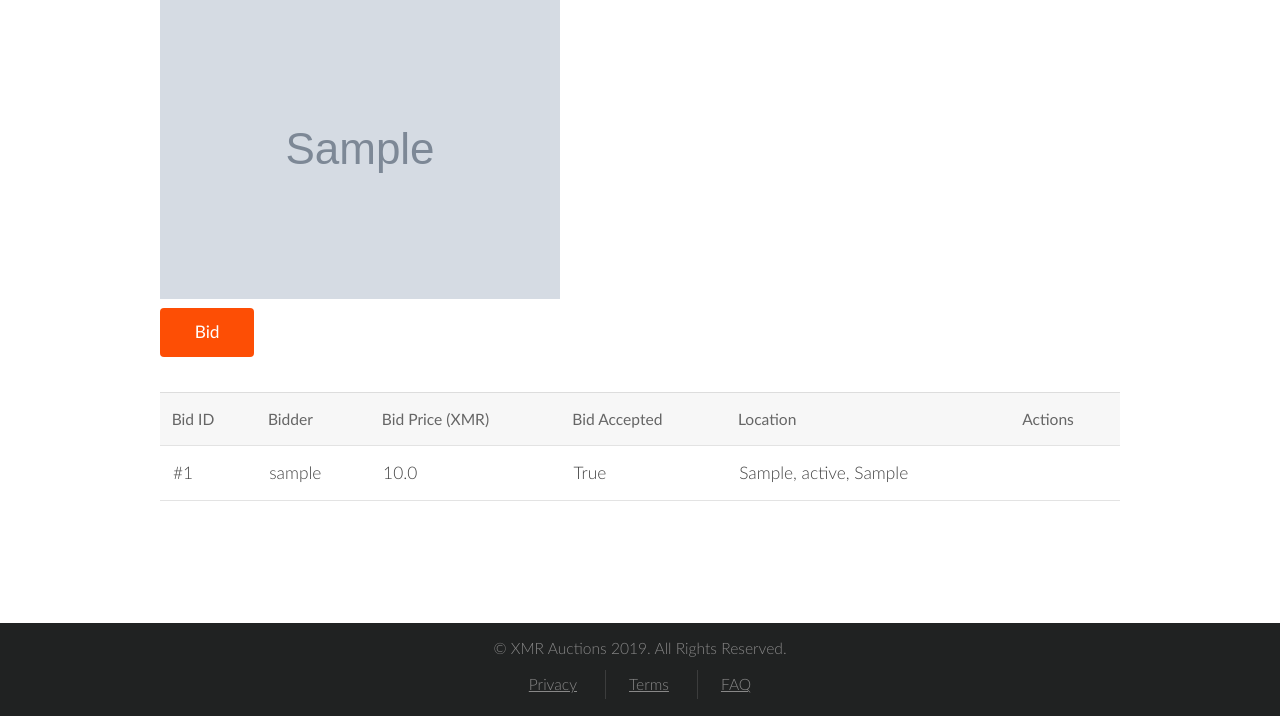
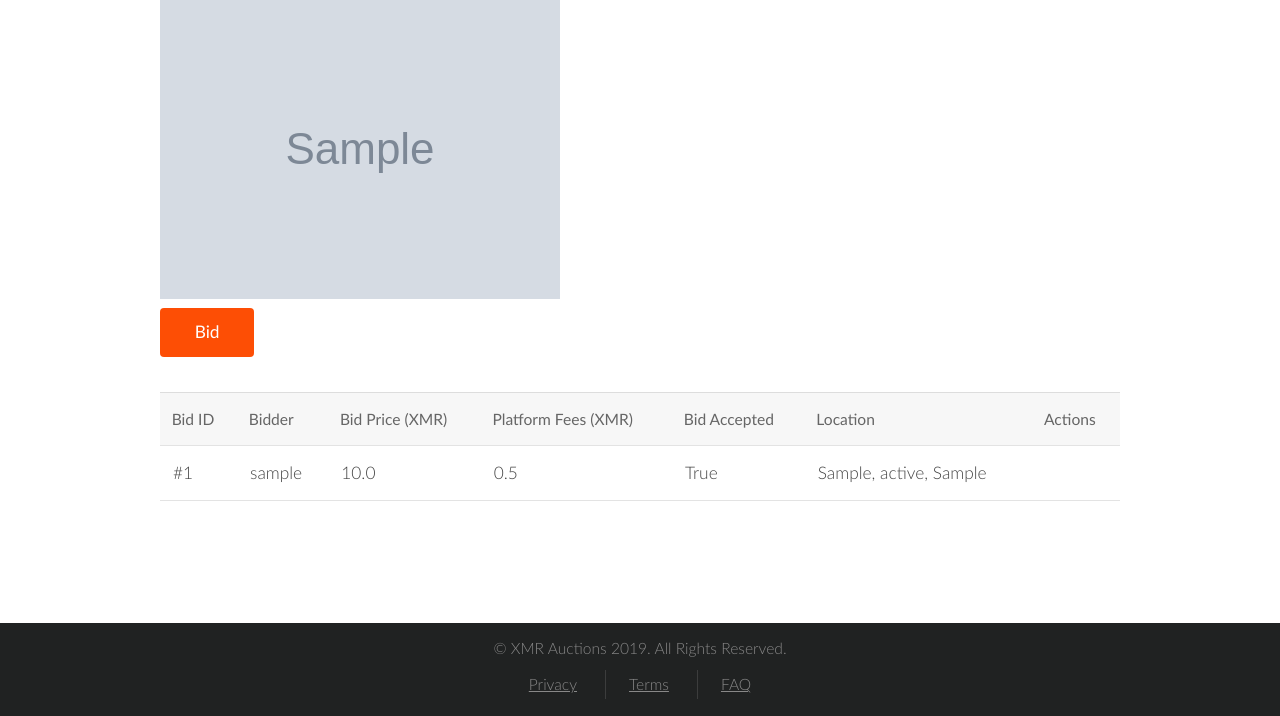
Before and after one commit to lalanza808/xmrauctions, a Django app: page /items/1/ in a window 1280 px wide. Shown: the part 489-1205 px from the top of the page. Run offline with Django 3.2, Linux system fonts and the light colour scheme; tables that the repository leaves empty hold one stand-in row (values such as "Sample post"); grey boxes marked "Sample" are stand-in pictures; parts of the project's set-up code (start-up, migrations or seed data) failed here and were passed over; some libraries are stand-ins or nearby versions.

Commit message:
include platform fee in bid list so it's clearly shown before sale

```diff
--- /dev/null
+++ b/items/templatetags/determine_platform_fee.py
@@ -0,0 +1,11 @@
+from math import ceil
+from django import template
+from django.conf import settings
+
+
+register = template.Library()
+
+@register.filter(is_safe=True)
+def determine_platform_fee(value):
+    platform_fee_xmr = float(value * (settings.PLATFORM_FEE_PERCENT / 100))
+    return round(platform_fee_xmr, 4)
--- a/web/static/css/style.css
+++ b/web/static/css/style.css
@@ -1154,6 +1154,5 @@ New color: fd4e05
 }
 
 html {
-  background-color: #202222;
   min-height: 100%;
 }
--- a/web/templates/items/get_item.html
+++ b/web/templates/items/get_item.html
@@ -1,4 +1,5 @@
 {% extends 'base.html' %}
+{% load determine_platform_fee %}
 
 {% block content %}
 
@@ -42,6 +43,7 @@
         <th>Bid ID</th>
         <th>Bidder</th>
         <th>Bid Price (XMR)</th>
+        <th>Platform Fees (XMR)</th>
         <th>Bid Accepted</th>
         <th>Location</th>
         <th>Actions</th>
@@ -51,6 +53,7 @@
         <td>#{{ bid.id }}</td>
         <td>{{ bid.bidder }}</td>
         <td>{{ bid.bid_price_xmr }}</td>
+        <td>{{ bid.bid_price_xmr | determine_platform_fee }}</td>
         <td>{{ bid.accepted }}</td>
         <td>{{ bid.bidder.profile.first.city }}, {{ bid.bidder.profile.first.state }}, {{ bid.bidder.profile.first.country }}</td>
         <td>
```
Also changed, not shown: items/templatetags/__init__.py (added).
